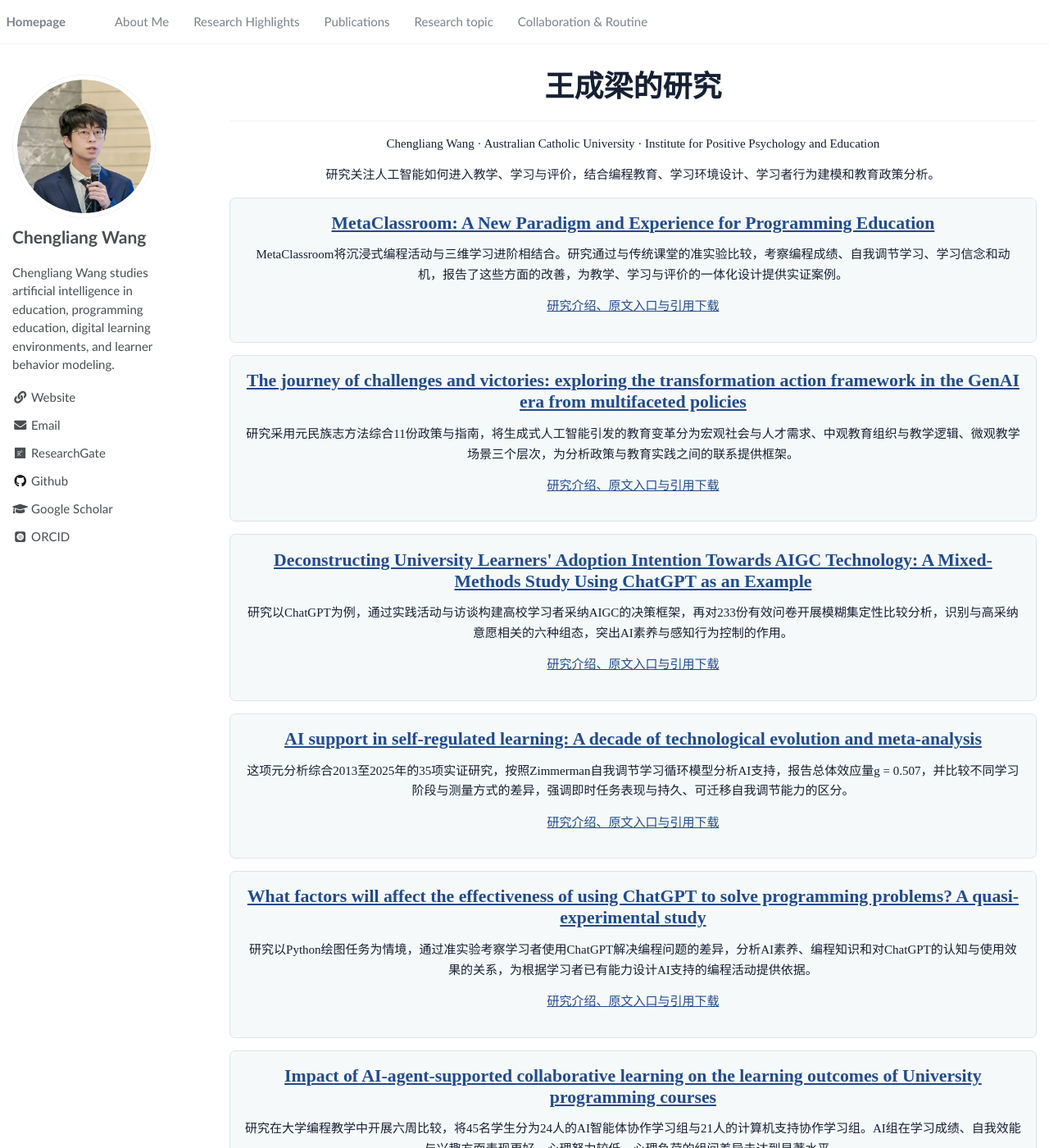
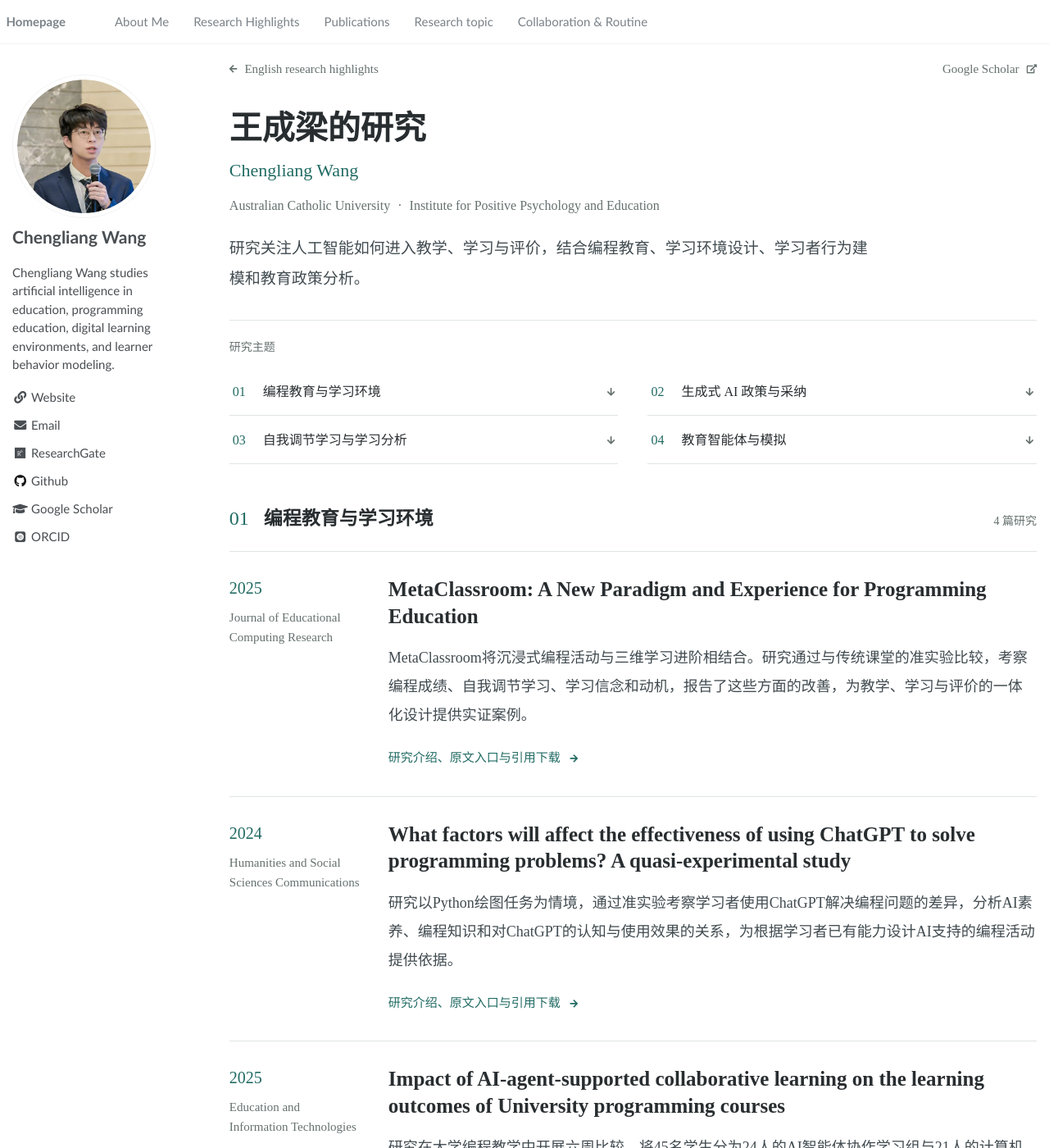
Before and after one commit to wcledutech/wcledutech.github.io, a Jekyll site: the page built from _pages/zh.html, in a window 1280 px wide and 1400 px high. Shown: the whole window at 82% size. Built offline with Jekyll 4.4.1, drawn with Linux system fonts in a browser that asks for light colours; some web fonts are replaced; some of the changed text lies outside the part shown.

Commit message:
Redesign Chinese research page with topic navigation and readable study lists

```diff
--- a/_pages/zh.html
+++ b/_pages/zh.html
@@ -6,7 +6,64 @@ excerpt: "王成梁（Chengliang Wang）的教育技术研究，包括生成式
 author_profile: true
 lang: "zh-Hans"
 locale: "zh_CN"
+topic_labels:
+  "Programming education and learning environments": "编程教育与学习环境"
+  "Generative AI policy and adoption": "生成式 AI 政策与采纳"
+  "Self-regulated learning and learning analytics": "自我调节学习与学习分析"
+  "Educational agents and simulation": "教育智能体与模拟"
 ---
-<link rel="stylesheet" href="{{ '/assets/css/research-highlights.css' | relative_url }}">
-<div class="research-hub" lang="zh-Hans"><h1>王成梁的研究</h1><p>Chengliang Wang · Australian Catholic University · Institute for Positive Psychology and Education</p><p>研究关注人工智能如何进入教学、学习与评价，结合编程教育、学习环境设计、学习者行为建模和教育政策分析。</p>
-{% for paper in site.data.research_highlights %}<article><h2><a href="{{ paper.url | relative_url }}">{{ paper.title | escape }}</a></h2><p>{{ paper.summary_zh | escape }}</p><p><a href="{{ paper.url | relative_url }}">研究介绍、原文入口与引用下载</a></p></article>{% endfor %}<p><a href="{{ '/research-highlights/' | relative_url }}">English research highlights</a> · <a href="https://scholar.google.com/citations?user=C_PHTMsAAAAJ&amp;hl=en">Google Scholar</a></p></div>
+<link rel="stylesheet" href="{{ '/assets/css/zh-research.css' | relative_url }}?v={{ site.time | date: '%s' }}">
+{% assign groups = site.data.research_highlights | group_by: 'topic' %}
+<div class="zh-research" id="zh-research" lang="zh-Hans">
+  <nav class="zh-utility" aria-label="研究页面">
+    <a href="{{ '/research-highlights/' | relative_url }}" lang="en"><i class="fas fa-arrow-left" aria-hidden="true"></i> English research highlights</a>
+    <a href="https://scholar.google.com/citations?user=C_PHTMsAAAAJ&amp;hl=en" lang="en">Google Scholar <i class="fas fa-external-link-alt" aria-hidden="true"></i></a>
+  </nav>
+
+  <header class="zh-header">
+    <h1>王成梁的研究</h1>
+    <p class="zh-name" lang="en">Chengliang Wang</p>
+    <p class="zh-affiliation" lang="en">Australian Catholic University <span aria-hidden="true">·</span> Institute for Positive Psychology and Education</p>
+    <p class="zh-introduction">研究关注人工智能如何进入教学、学习与评价，结合编程教育、学习环境设计、学习者行为建模和教育政策分析。</p>
+  </header>
+
+  <nav class="zh-topics" aria-labelledby="zh-topics-title">
+    <h2 id="zh-topics-title">研究主题</h2>
+    <ol>
+      {% for group in groups %}
+      <li><a href="#zh-topic-{{ forloop.index }}"><span class="zh-topic-number" aria-hidden="true">0{{ forloop.index }}</span><span>{{ page.topic_labels[group.name] | default: group.name | escape }}</span><i class="fas fa-arrow-down" aria-hidden="true"></i></a></li>
+      {% endfor %}
+    </ol>
+  </nav>
+
+  <div class="zh-studies">
+    {% for group in groups %}
+    <section class="zh-topic-section" id="zh-topic-{{ forloop.index }}" aria-labelledby="zh-topic-title-{{ forloop.index }}">
+      <header class="zh-topic-heading">
+        <span class="zh-topic-number" aria-hidden="true">0{{ forloop.index }}</span>
+        <h2 id="zh-topic-title-{{ forloop.index }}">{{ page.topic_labels[group.name] | default: group.name | escape }}</h2>
+        <span class="zh-topic-count">{{ group.items.size }} 篇研究</span>
+      </header>
+      {% for paper in group.items %}
+      <article class="zh-study" aria-labelledby="zh-study-{{ paper.slug }}">
+        <div class="zh-study-meta" lang="en">
+          <p class="zh-study-year">{{ paper.year }}</p>
+          <p class="zh-study-journal">{{ paper.journal | escape }}</p>
+        </div>
+        <div class="zh-study-body">
+          <h3 id="zh-study-{{ paper.slug }}" lang="en"><a href="{{ paper.url | relative_url }}">{{ paper.title | escape }}</a></h3>
+          <p class="zh-study-summary">{{ paper.summary_zh | escape }}</p>
+          <a class="zh-study-link" href="{{ paper.url | relative_url }}">研究介绍、原文入口与引用下载 <i class="fas fa-arrow-right" aria-hidden="true"></i></a>
+        </div>
+      </article>
+      {% endfor %}
+    </section>
+    {% endfor %}
+  </div>
+
+  <nav class="zh-footer" aria-label="更多研究">
+    <a href="{{ '/publications/' | relative_url }}"><i class="fas fa-book-open" aria-hidden="true"></i> 完整论文列表</a>
+    <a href="#zh-research">返回顶部 <i class="fas fa-arrow-up" aria-hidden="true"></i></a>
+  </nav>
+</div>
+<script src="{{ '/assets/js/zh-research.js' | relative_url }}?v={{ site.time | date: '%s' }}" defer></script>
--- /dev/null
+++ b/assets/css/zh-research.css
@@ -0,0 +1,149 @@
+.zh-research {
+  --zh-ink: #282d30;
+  --zh-body: #414b50;
+  --zh-muted: #65716f;
+  --zh-accent: #216b63;
+  --zh-rule: #dfe5e3;
+  max-width: 1000px;
+  margin: 0 auto;
+  color: var(--zh-body);
+  font-family: "Times New Roman", "Songti SC", SimSun, serif;
+  font-size: 18px;
+  line-height: 1.9;
+  text-align: left;
+  overflow-wrap: break-word;
+}
+
+.zh-research * { box-sizing: border-box; min-width: 0; letter-spacing: 0; }
+.zh-research .fas { font-family: "Font Awesome 5 Free"; font-weight: 900; }
+.zh-research a { color: var(--zh-accent); text-decoration: none; }
+.zh-research a:hover { text-decoration: underline; text-underline-offset: 5px; }
+.zh-research a:focus-visible { outline: 2px solid var(--zh-accent); outline-offset: 5px; }
+.zh-research h1,
+.zh-research h2,
+.zh-research h3 { margin: 0; padding: 0; border: 0; color: var(--zh-ink); text-align: left; }
+.zh-research h1::before,
+.zh-research h2::before,
+.zh-research h3::before { display: none; }
+.zh-research p { margin: 0; font-size: inherit; line-height: inherit; }
+
+.zh-research .zh-utility {
+  display: flex;
+  flex-wrap: wrap;
+  justify-content: space-between;
+  gap: 12px 24px;
+  margin: 4px 0 34px;
+  font-size: 15px;
+  line-height: 1.5;
+}
+.zh-utility a { display: inline-flex; align-items: center; gap: 9px; color: var(--zh-muted); }
+.zh-utility .fas { font-size: 11px; }
+.zh-research .zh-header { padding-bottom: 32px; }
+.zh-research .zh-header h1 {
+  font-family: "Times New Roman", "Microsoft YaHei", "PingFang SC", sans-serif;
+  font-size: 40px;
+  font-weight: 600;
+  line-height: 1.4;
+}
+.zh-research .zh-name { margin: 8px 0 14px; color: var(--zh-accent); font-size: 22px; line-height: 1.4; }
+.zh-research .zh-affiliation { color: var(--zh-muted); font-size: 16px; line-height: 1.65; }
+.zh-affiliation span { padding: 0 5px; }
+.zh-research .zh-introduction { max-width: 780px; margin-top: 20px; font-size: 19px; line-height: 1.95; }
+
+.zh-research .zh-topics { margin-bottom: 48px; padding-top: 22px; border-top: 1px solid var(--zh-rule); }
+.zh-research .zh-topics h2 {
+  margin-bottom: 14px;
+  color: var(--zh-muted);
+  font-family: "Times New Roman", "Microsoft YaHei", "PingFang SC", sans-serif;
+  font-size: 14px;
+  font-weight: 400;
+  line-height: 1.5;
+}
+.zh-topics ol { display: grid; grid-template-columns: repeat(2, minmax(0, 1fr)); column-gap: 36px; margin: 0; padding: 0; list-style: none; }
+.zh-topics li { margin: 0; padding: 0; border-bottom: 1px solid var(--zh-rule); }
+.zh-topics a {
+  display: grid;
+  grid-template-columns: 25px minmax(0, 1fr) 14px;
+  align-items: center;
+  gap: 12px;
+  min-height: 58px;
+  padding: 13px 4px;
+  color: var(--zh-ink);
+  font-family: "Times New Roman", "Microsoft YaHei", "PingFang SC", sans-serif;
+  font-size: 16px;
+  line-height: 1.7;
+}
+.zh-topics a:hover { background: #f3f7f5; color: var(--zh-accent); text-decoration: none; }
+.zh-topic-number { color: var(--zh-accent); font-family: "Times New Roman", Times, serif; font-weight: 400; }
+.zh-topics .fas { color: var(--zh-muted); font-size: 11px; text-align: right; }
+
+.zh-research .zh-topic-section { margin: 0 0 46px; scroll-margin-top: 84px; }
+.zh-topic-heading { display: flex; align-items: baseline; gap: 14px; padding-bottom: 20px; border-bottom: 1px solid var(--zh-rule); }
+.zh-topic-heading > .zh-topic-number { flex: 0 0 28px; font-size: 24px; line-height: 1.5; }
+.zh-research .zh-topic-heading h2 {
+  font-family: "Times New Roman", "Microsoft YaHei", "PingFang SC", sans-serif;
+  font-size: 23px;
+  font-weight: 600;
+  line-height: 1.6;
+}
+.zh-topic-count { flex-shrink: 0; margin-left: auto; color: var(--zh-muted); font-size: 14px; white-space: nowrap; }
+.zh-research .zh-study {
+  display: grid;
+  grid-template-columns: 160px minmax(0, 1fr);
+  gap: 34px;
+  margin: 0;
+  padding: 30px 0;
+  border: 0;
+  border-bottom: 1px solid var(--zh-rule);
+  border-radius: 0;
+  background: none;
+  box-shadow: none;
+}
+.zh-study:last-child { border-bottom: 0; padding-bottom: 0; }
+.zh-research .zh-study-year { color: var(--zh-accent); font-size: 20px; line-height: 1.4; }
+.zh-research .zh-study-journal { margin-top: 10px; color: var(--zh-muted); font-size: 15px; line-height: 1.6; }
+.zh-research .zh-study h3 { font-family: "Times New Roman", Times, serif; font-size: 25px; font-weight: 700; line-height: 1.3; }
+.zh-study h3 a { color: var(--zh-ink); }
+.zh-study h3 a:hover { color: var(--zh-accent); }
+.zh-research .zh-study-summary { margin: 17px 0 16px; font-size: 18px; line-height: 1.95; }
+.zh-study-link { display: inline; font-size: 15px; line-height: 1.8; }
+.zh-study-link .fas { margin-left: 8px; font-size: 11px; }
+.zh-research .zh-footer {
+  display: flex;
+  flex-wrap: wrap;
+  justify-content: space-between;
+  gap: 20px;
+  margin-top: 46px;
+  padding: 24px 0;
+  border-top: 1px solid var(--zh-rule);
+  font-size: 16px;
+}
+.zh-footer .fas { margin: 0 5px; font-size: 12px; }
+#zh-research { scroll-margin-top: 84px; }
+
+@media (max-width: 1100px) {
+  .zh-research .zh-study { grid-template-columns: 135px minmax(0, 1fr); gap: 25px; }
+  .zh-research .zh-topic-heading h2 { font-size: 21px; }
+}
+
+@media (max-width: 700px) {
+  .zh-research .zh-utility { margin-bottom: 28px; font-size: 14px; }
+  .zh-research .zh-header h1 { font-size: 32px; }
+  .zh-research .zh-name { font-size: 20px; }
+  .zh-research .zh-affiliation { font-size: 15px; }
+  .zh-research .zh-introduction { font-size: 18px; }
+  .zh-research .zh-topics { margin-bottom: 34px; }
+  .zh-topics ol { grid-template-columns: minmax(0, 1fr); }
+  .zh-topics a { min-height: 54px; }
+  .zh-topic-heading { flex-wrap: wrap; gap: 4px 10px; }
+  .zh-topic-heading > .zh-topic-number { flex-basis: 24px; font-size: 21px; }
+  .zh-research .zh-topic-heading h2 { flex: 1 1 calc(100% - 40px); font-size: 21px; }
+  .zh-topic-count { margin-left: 34px; font-size: 13px; }
+  .zh-research .zh-study { grid-template-columns: minmax(0, 1fr); gap: 12px; padding: 25px 0; }
+  .zh-study-meta { display: flex; align-items: baseline; gap: 12px; }
+  .zh-research .zh-study-year { flex: 0 0 40px; font-size: 17px; }
+  .zh-research .zh-study-journal { margin: 0; font-size: 14px; line-height: 1.5; }
+  .zh-research .zh-study h3 { font-size: 23px; line-height: 1.35; }
+  .zh-research .zh-study-summary { font-size: 17px; line-height: 1.95; }
+  .zh-research .zh-footer { font-size: 15px; }
+}
--- /dev/null
+++ b/assets/js/zh-research.js
@@ -0,0 +1,10 @@
+(function () {
+  'use strict';
+
+  // Keep native fragment navigation instead of the theme's fixed scroll offset.
+  document.querySelectorAll('.zh-research a[href^="#"]').forEach(function (link) {
+    link.addEventListener('click', function (event) {
+      event.stopImmediatePropagation();
+    }, true);
+  });
+}());
```
